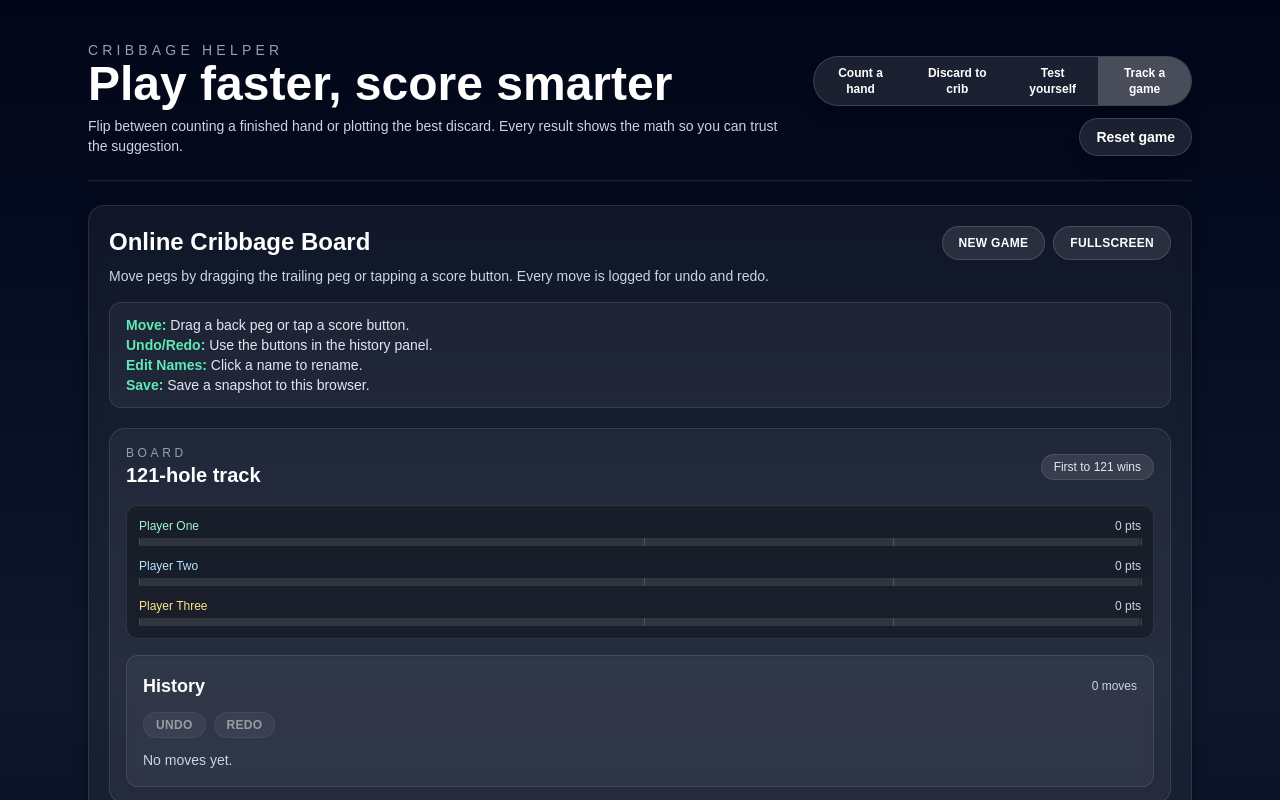
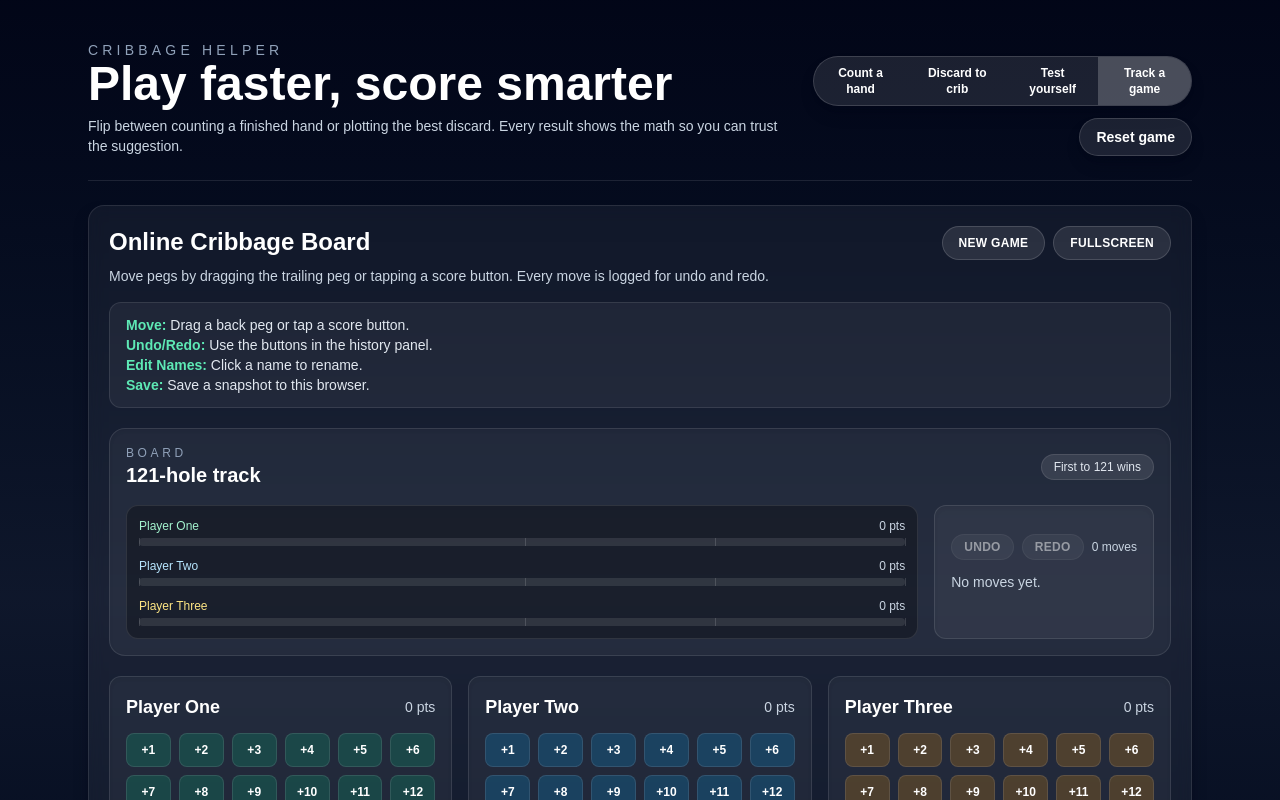
Before and after one commit to kongyim/nextjs-cribbage, a Next.js app: page / in a window 1280 px wide. Both pictures are taken after a click on the button "Track a game". Shown: the top 800 px of the page. Built offline with nearby package versions, Linux system fonts and the light colour scheme.

Commit message:
fix something

```diff
--- a/src/app/components/ScoreBoardTab.tsx
+++ b/src/app/components/ScoreBoardTab.tsx
@@ -578,8 +578,8 @@ export function ScoreBoardTab({ onRegisterReset }: Props) {
             </div>
           </div>
 
-          <div className="mt-4 grid gap-4 lg:grid-cols-[1.6fr,0.9fr]">
-            <div className="rounded-xl border border-white/10 bg-black/30 p-3 lg:order-1">
+          <div className="mt-4 flex gap-4">
+            <div className="rounded-xl border border-white/10 bg-black/30 p-3 lg:order-1 w-full">
               {players.map((player) => (
                 <div key={`bar-${player.id}`} className="mb-3 last:mb-0">
                   <div className="flex items-center justify-between text-xs text-slate-300">
@@ -604,10 +604,6 @@ export function ScoreBoardTab({ onRegisterReset }: Props) {
               ))}
             </div>
             <div className="rounded-xl border border-white/10 bg-white/5 p-4 shadow-inner lg:order-2">
-              <div className="flex items-center justify-between">
-                <h4 className="text-lg font-semibold text-white">History</h4>
-                <span className="text-xs text-slate-300">{history.length} moves</span>
-              </div>
               <div className="mt-3 flex items-center gap-2">
                 <button
                   type="button"
@@ -625,6 +621,7 @@ export function ScoreBoardTab({ onRegisterReset }: Props) {
                 >
                   Redo
                 </button>
+                <span className="text-xs text-slate-300 whitespace-nowrap">{history.length} moves</span>
               </div>
               {history.length === 0 ? (
                 <p className="mt-3 text-sm text-slate-300">No moves yet.</p>
@@ -643,7 +640,7 @@ export function ScoreBoardTab({ onRegisterReset }: Props) {
                       >
                         <div>
                           <div className="font-semibold">{entry.playerName}</div>
-                          <div className="text-xs text-slate-300">
+                          <div className="text-xs text-slate-300 whitespace-nowrap">
                             +{entry.scoreToAdd} • {entry.oldScore} → {entry.newScore} •{" "}
                             {formatSecondsAgo(entry.timestamp)}
                           </div>
@@ -682,7 +679,7 @@ export function ScoreBoardTab({ onRegisterReset }: Props) {
                   onChange={(event) => handleNameChange(player.id, event.target.value)}
                   className="w-full bg-transparent text-lg font-semibold text-white outline-none"
                 />
-                <div className="ml-3 text-sm text-slate-300">{player.score} pts</div>
+                <div className="ml-3 text-sm text-slate-300 whitespace-nowrap">{player.score} pts</div>
               </div>
               <div className="mt-3 grid grid-cols-6 gap-2">
                 {SCORE_BUTTONS.map((value) => (
```
